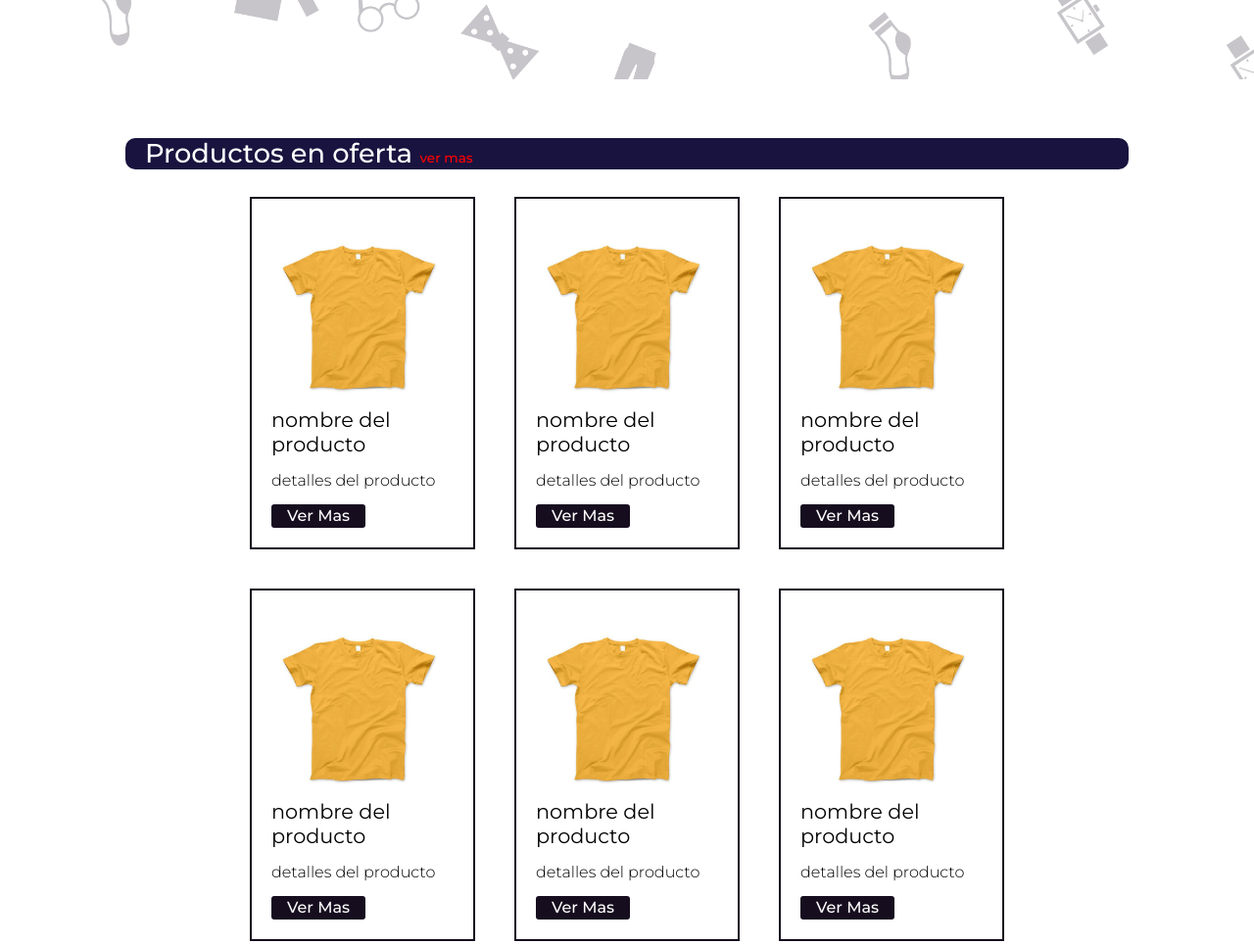
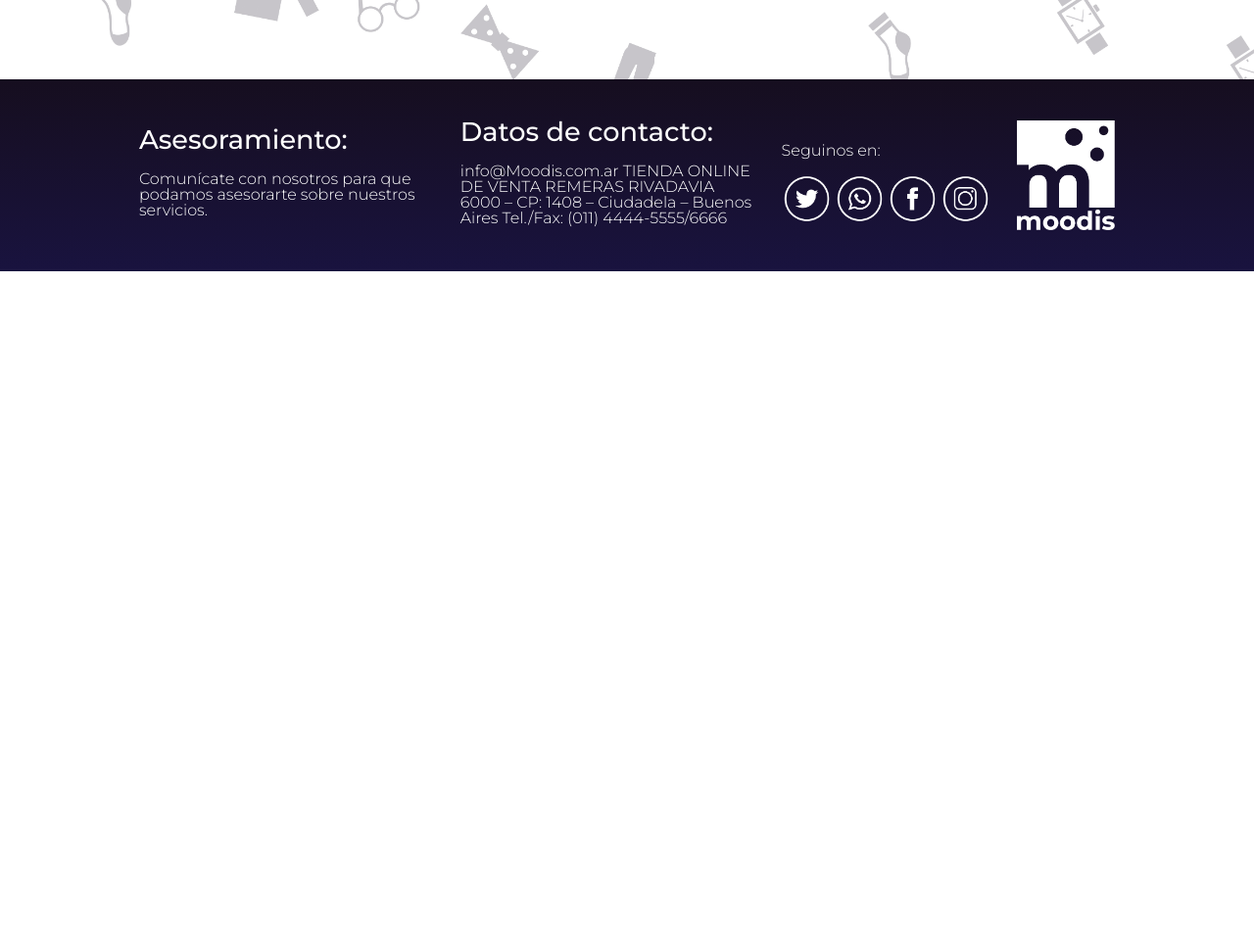
Before and after one commit to jdelaparra92/Ecommerce-Remeras, a plain HTML site: page Index.html in a window 1280 px wide. Shown: the part 1741-2705 px from the top of the page at 98% size. After the commit the page ends 2018 px from the top, so only its background shows below. Drawn offline with nearby package versions, Linux system fonts and the light colour scheme.

Commit message:
saque la section de ofertas de la home

```diff
--- a/Index.html
+++ b/Index.html
@@ -142,87 +142,7 @@
 
 
 
-<div class="Ofertas">
-  <div class="Of">
-  <h2 class="subTitulo2">Productos en oferta <a href="#">ver mas</a></h2>
-  </div>
 
-<div class="ProdOf">
-
-  <div class="Pofertas">
-    <img src="img/remera.jpg" alt="Producto">
-    <h3 class="subTitulo3">nombre del producto</h3>
-    <p class="Texto1">detalles del producto</p>
-    <a class="botones" href="detalle.html">Ver Mas</a>
-  </div>
-
-  <div class="Pofertas">
-    <img src="img/remera.jpg" alt="Producto">
-    <h3 class="subTitulo3">nombre del producto</h3>
-    <p class="Texto1">detalles del producto</p>
-    <a class="botones" href="detalle.html">Ver Mas</a>
-  </div>
-
-  <div class="Pofertas">
-    <img src="img/remera.jpg" alt="Producto">
-    <h3 class="subTitulo3">nombre del producto</h3>
-    <p class="Texto1">detalles del producto</p>
-    <a class="botones" href="detalle.html">Ver Mas</a>
-  </div>
-
-  <div class="Pofertas">
-    <img src="img/remera.jpg" alt="Producto">
-    <h3 class="subTitulo3">nombre del producto</h3>
-    <p class="Texto1">detalles del producto</p>
-    <a class="botones" href="detalle.html">Ver Mas</a>
-  </div>
-
-  <div class="Pofertas">
-    <img src="img/remera.jpg" alt="Producto">
-    <h3 class="subTitulo3">nombre del producto</h3>
-    <p class="Texto1">detalles del producto</p>
-    <a class="botones" href="detalle.html">Ver Mas</a>
-  </div>
-
-  <div class="Pofertas">
-    <img src="img/remera.jpg" alt="Producto">
-    <h3 class="subTitulo3">nombre del producto</h3>
-    <p class="Texto1">detalles del producto</p>
-    <a class="botones" href="detalle.html">Ver Mas</a>
-  </div>
-
-  <div class="Pofertas">
-    <img src="img/remera.jpg" alt="Producto">
-    <h3 class="subTitulo3">nombre del producto</h3>
-    <p class="Texto1">detalles del producto</p>
-    <a class="botones" href="detalle.html">Ver Mas</a>
-  </div>
-
-  <div class="Pofertas">
-    <img src="img/remera.jpg" alt="Producto">
-    <h3 class="subTitulo3">nombre del producto</h3>
-    <p class="Texto1">detalles del producto</p>
-    <a class="botones" href="detalle.html">Ver Mas</a>
-  </div>
-
-  <div class="Pofertas">
-    <img src="img/remera.jpg" alt="Producto">
-    <h3 class="subTitulo3">nombre del producto</h3>
-    <p class="Texto1">detalles del producto</p>
-    <a class="botones" href="detalle.html">Ver Mas</a>
-  </div>
-
-  <div class="Pofertas">
-    <img src="img/remera.jpg" alt="Producto">
-    <h3 class="subTitulo3">nombre del producto</h3>
-    <p class="Texto1">detalles del producto</p>
-    <a class="botones" href="detalle.html">Ver Mas</a>
-  </div>
-  </div>
-<center>
-<a class="botones2"href="Ofertas.html">Ver mas Productos en oferta</a>
-</center>
-</div>
 
 
 
```
